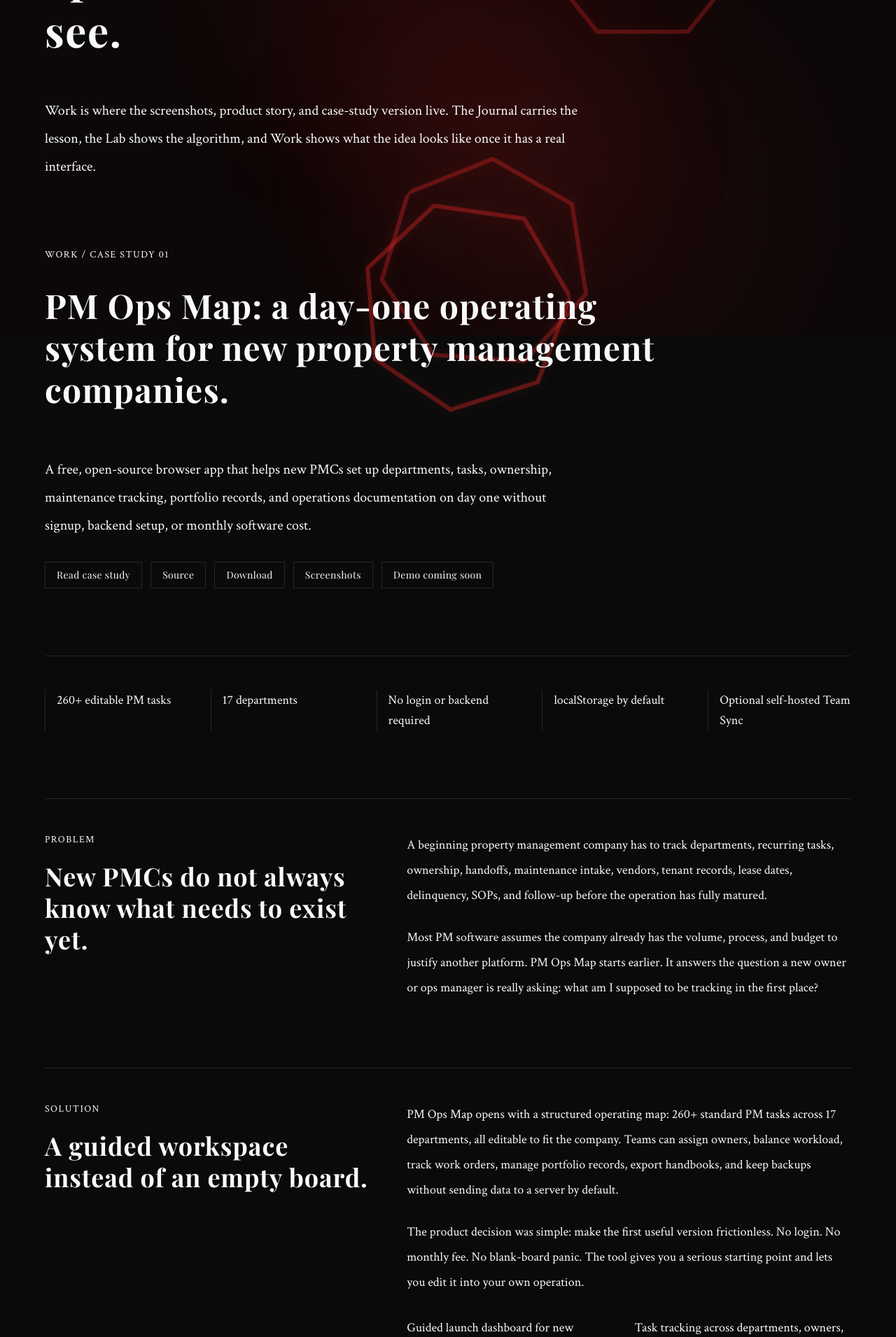
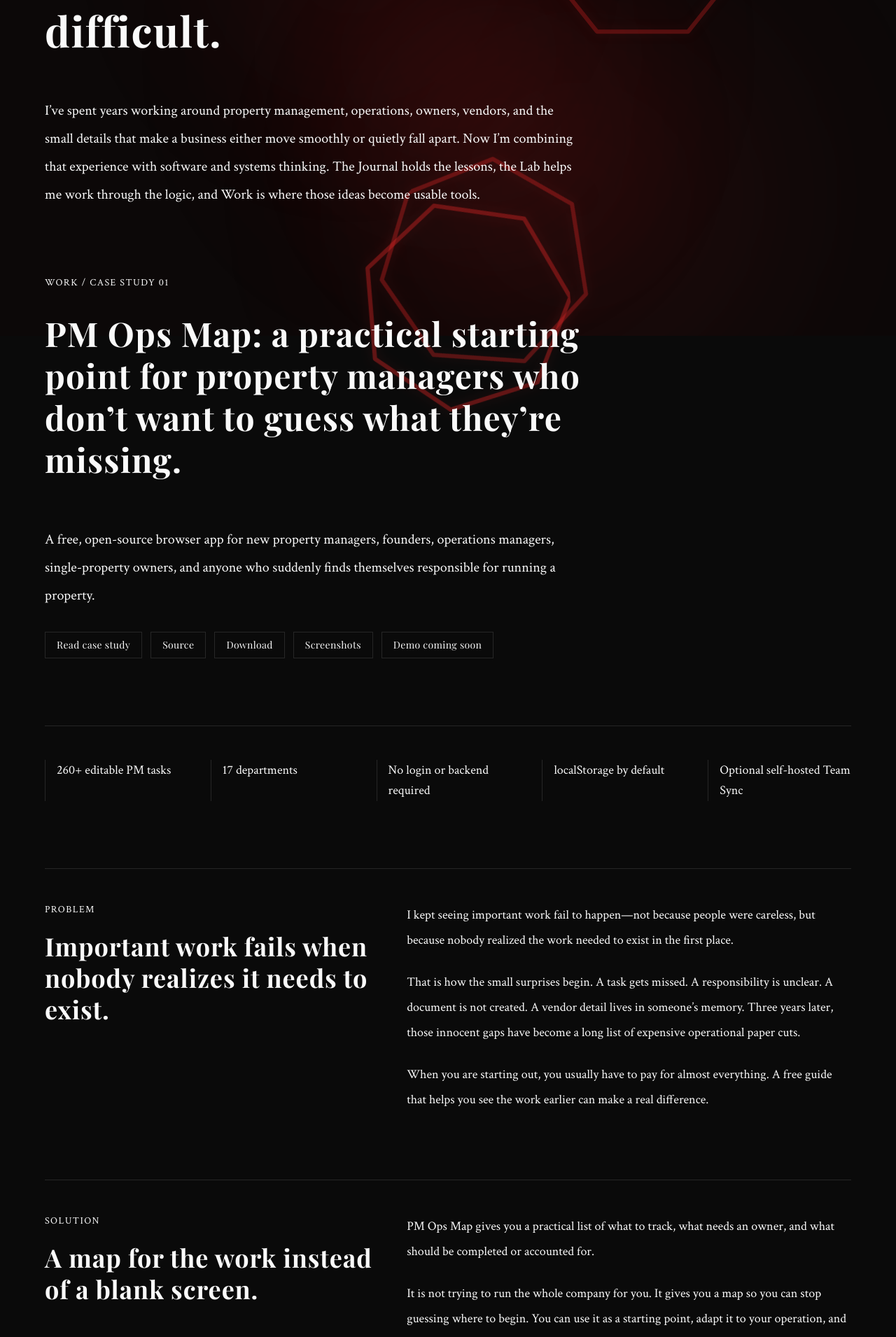
Before and after one commit to hypnoticdata777/calmCommandCenter, a React (Vite) app: page /work in a window 1280 px wide. Shown: the part 320-2231 px from the top of the page at 70% size. Built offline with nearby package versions, Linux system fonts and the light colour scheme.

Commit message:
Rewrite Work page in builder voice

```diff
--- a/src/app/data/workCaseStudies.ts
+++ b/src/app/data/workCaseStudies.ts
@@ -55,7 +55,7 @@ export const workCaseStudies: WorkCaseStudy[] = [
     slug: "pm-ops-map",
     name: "PM Ops Map",
     title:
-      "PM Ops Map: a day-one operating system for new property management companies.",
+      "PM Ops Map: a practical starting point for property managers who don’t want to guess what they’re missing.",
     seoTitle: "PM Ops Map Case Study | Property Management Operations Setup",
     description:
       "A free, open-source browser app that helps new property management companies set up departments, tasks, ownership, maintenance tracking, and operations documentation on day one.",
@@ -116,18 +116,19 @@ export const workCaseStudies: WorkCaseStudy[] = [
     sections: [
       {
         label: "Problem",
-        heading: "New PMCs do not always know what needs to exist yet.",
+        heading: "Important work fails when nobody realizes it needs to exist.",
         body: [
-          "A beginning property management company has to track departments, recurring tasks, ownership, handoffs, maintenance intake, vendors, tenant records, lease dates, delinquency, SOPs, and follow-up before the operation has fully matured.",
-          "Most PM software assumes the company already has the volume, process, and budget to justify another platform. PM Ops Map starts earlier. It answers the question a new owner or ops manager is really asking: what am I supposed to be tracking in the first place?",
+          "I kept seeing important work fail to happen—not because people were careless, but because nobody realized the work needed to exist in the first place.",
+          "That is how the small surprises begin. A task gets missed. A responsibility is unclear. A document is not created. A vendor detail lives in someone’s memory. Three years later, those innocent gaps have become a long list of expensive operational paper cuts.",
+          "When you are starting out, you usually have to pay for almost everything. A free guide that helps you see the work earlier can make a real difference.",
         ],
       },
       {
         label: "Solution",
-        heading: "A guided workspace instead of an empty board.",
+        heading: "A map for the work instead of a blank screen.",
         body: [
-          "PM Ops Map opens with a structured operating map: 260+ standard PM tasks across 17 departments, all editable to fit the company. Teams can assign owners, balance workload, track work orders, manage portfolio records, export handbooks, and keep backups without sending data to a server by default.",
-          "The product decision was simple: make the first useful version frictionless. No login. No monthly fee. No blank-board panic. The tool gives you a serious starting point and lets you edit it into your own operation.",
+          "PM Ops Map gives you a practical list of what to track, what needs an owner, and what should be completed or accounted for.",
+          "It is not trying to run the whole company for you. It gives you a map so you can stop guessing where to begin. You can use it as a starting point, adapt it to your operation, and build from there.",
         ],
         items: [
           "Guided launch dashboard for new companies",
@@ -141,11 +142,11 @@ export const workCaseStudies: WorkCaseStudy[] = [
       },
       {
         label: "Builder Notes",
-        heading: "Built from real PM operations pain.",
+        heading: "Built from too many ‘I didn’t think about that’ moments.",
         body: [
-          "After 7+ years inside property management operations, I kept seeing the same pattern: work goes missing when ownership is unclear, and the sharpest teammate often ends up carrying too much invisible work.",
-          "PM Ops Map is my answer to that early-stage gap. It gives new owners, ops managers, coordinators, and PM teams a free guided starting point before they hire expensive consultants or commit to heavier software.",
-          "Next up: stronger maintenance tracking, deeper vendor and work order tools, owner-ready reports, import presets, and better Team Sync conflict handling.",
+          "I’ve lived through the endless stream of ‘I didn’t think about that’ problems—the innocent mistakes, missing steps, and surprise responsibilities that appear once the operation is already moving.",
+          "The hard part is getting over that first hump. After that, you start seeing the patterns clearly. You want to document them, improve them, and make sure the next person does not have to learn everything through pain.",
+          "That is what PM Ops Map is for: a quick, free manual for understanding the recurring work a property needs, whether you are building a company, joining one, or managing a property on your own.",
         ],
       },
     ],
--- a/src/app/pages/Work.tsx
+++ b/src/app/pages/Work.tsx
@@ -27,7 +27,7 @@ const overviewCopy: Record<
   "pm-ops-map": {
     badge: "Demo coming soon",
     description:
-      "A free, open-source browser app that helps new PMCs set up departments, tasks, ownership, maintenance tracking, portfolio records, and operations documentation on day one without signup, backend setup, or monthly software cost.",
+      "A free, open-source browser app for new property managers, founders, operations managers, single-property owners, and anyone who suddenly finds themselves responsible for running a property.",
   },
   "techsync-ops": {
     badge: "Staged demo",
@@ -335,16 +335,18 @@ export function Work() {
             <SectionLabel>Work</SectionLabel>
 
             <h1 className="text-4xl md:text-6xl font-bold tracking-wide leading-tight">
-              Tools for making operational mess easier to see.
+              Clear, honest work shouldn’t feel this difficult.
             </h1>
 
             <div className="h-px bg-foreground/10 w-28" />
 
             <p className="max-w-3xl text-lg md:text-xl leading-loose text-foreground/70">
-              Work is where the screenshots, product story, and case-study
-              version live. The Journal carries the lesson, the Lab shows the
-              algorithm, and Work shows what the idea looks like once it has a
-              real interface.
+              I’ve spent years working around property management, operations,
+              owners, vendors, and the small details that make a business either
+              move smoothly or quietly fall apart. Now I’m combining that
+              experience with software and systems thinking. The Journal holds
+              the lessons, the Lab helps me work through the logic, and Work is
+              where those ideas become usable tools.
             </p>
           </motion.div>
         </section>
```
Also changed, not shown: 1 other file (tests, documents, lock files or other folders).
